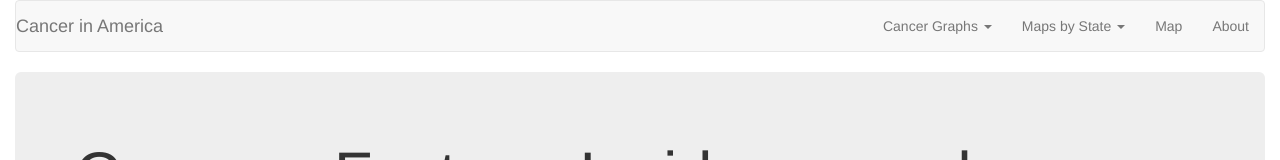
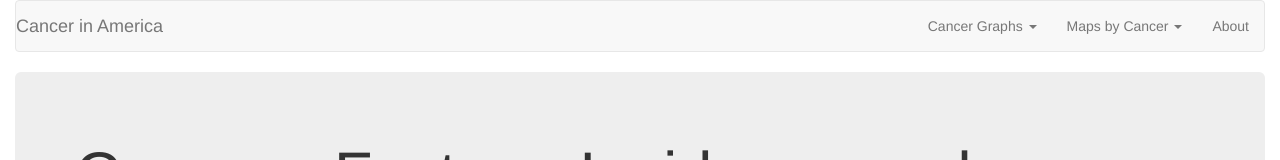
Before and after one commit to shahzina/Cancer-In-America, a plain HTML site: page templates/about.html in a window 1280 px wide. Shown: the top 160 px of the page. Drawn offline with nearby package versions, Linux system fonts and the light colour scheme; files that its build step writes are made by us from their sources.

Commit message:
minor changes

```diff
--- a/templates/about.html
+++ b/templates/about.html
@@ -65,7 +65,7 @@
               </li>
               <!-- for maps -->
               <li class="dropdown">
-                <a href="#" class="dropdown-toggle" data-toggle="dropdown" role="button" aria-haspopup="true" aria-expanded="false">Maps by State <span class="caret"></span></a>
+                <a href="#" class="dropdown-toggle" data-toggle="dropdown" role="button" aria-haspopup="true" aria-expanded="false">Maps by Cancer <span class="caret"></span></a>
                 <ul class="dropdown-menu">
                   <li><a href="http://127.0.0.1:5000/breastcancer"> Breast Cancer </a></li>
                   <li> <a href = "http://127.0.0.1:5000/coloncancer"> Colon Cancer </a></li>
@@ -76,7 +76,7 @@
 
                 </ul>
               </li>
-              <li><a href="http://localhost:5000/map">Map</a></li>
+              <!-- <li><a href="http://localhost:5000/map">Map</a></li> -->
               <li><a href="http://localhost:5000/about">About</a></li>
             </ul>
           </div>
```
Also changed, not shown: templates/index.html (+2 -2 lines).
